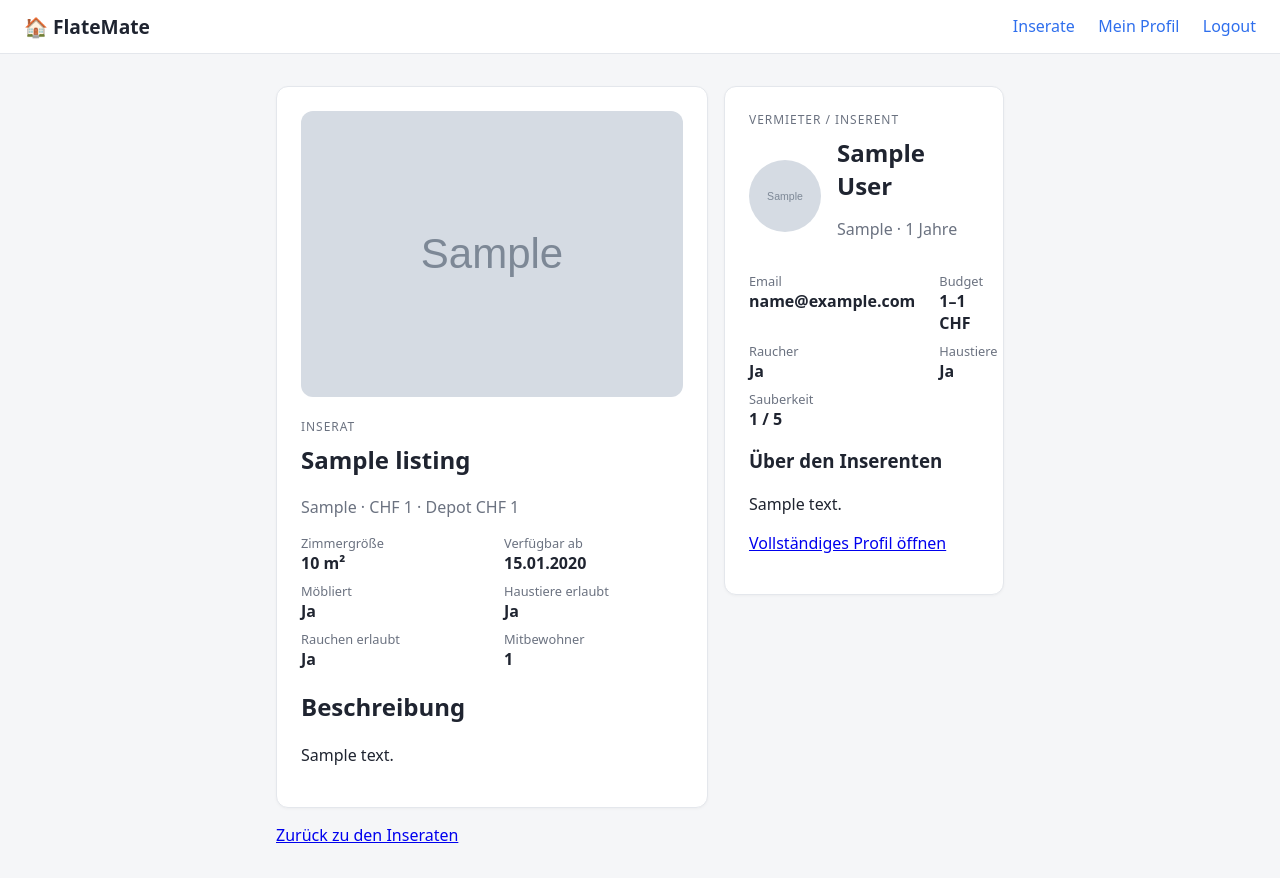
After one commit to Skormer/WebDev-Project, a Flask app: page /listings/1 in a window 1280 px wide. The commit adds this page. Run offline with Flask 3, Linux system fonts and the light colour scheme; a user stored in the database is signed in; tables that the repository leaves empty hold one stand-in row (values such as "Sample post"); grey boxes marked "Sample" are stand-in pictures.

Commit message:
added listings and profile edit function

```diff
--- a/app/__init__.py
+++ b/app/__init__.py
@@ -14,9 +14,11 @@ def create_app(config_class=Config):
     login_manager.init_app(app)
 
     from .routes.auth import auth_bp
+    from .routes.listings import listings_bp
     from .routes.profile import profile_bp
 
     app.register_blueprint(auth_bp)
+    app.register_blueprint(listings_bp)
     app.register_blueprint(profile_bp)
 
     # Tabellen anlegen (nur neue; bestehende werden NICHT migriert -> siehe BUILD_PLAN.md).
--- /dev/null
+++ b/app/routes/listings.py
@@ -0,0 +1,20 @@
+from flask import Blueprint, render_template
+from flask_login import current_user, login_required
+
+from ..models import Listing
+
+listings_bp = Blueprint("listings", __name__, url_prefix="/listings")
+
+
+@listings_bp.route("/")
+@login_required
+def index():
+    listings = Listing.query.order_by(Listing.created_at.desc()).all()
+    return render_template("listings/index.html", listings=listings)
+
+
+@listings_bp.route("/<int:listing_id>")
+@login_required
+def detail(listing_id):
+    listing = Listing.query.get_or_404(listing_id)
+    return render_template("listings/detail.html", listing=listing, owner=listing.owner)
--- a/app/static/css/style.css
+++ b/app/static/css/style.css
@@ -80,3 +80,66 @@ label { display: block; margin: 0.8rem 0 0.3rem; font-weight: 600; font-size: 0.
 .details dt { font-size: 0.8rem; color: var(--muted); }
 .details dd { margin: 0; font-weight: 600; }
 .bio { line-height: 1.5; }
+
+/* Listings */
+.page-header {
+  display: flex;
+  justify-content: space-between;
+  align-items: flex-start;
+  gap: 1rem;
+  margin-bottom: 1rem;
+}
+.listing-grid {
+  display: grid;
+  grid-template-columns: repeat(auto-fit, minmax(240px, 1fr));
+  gap: 1rem;
+}
+.listing-link {
+  color: inherit;
+  text-decoration: none;
+}
+.listing-card h2 { margin-top: 0.5rem; }
+.listing-image {
+  width: 100%;
+  height: 180px;
+  object-fit: cover;
+  border-radius: 10px;
+  margin-bottom: 0.75rem;
+}
+.listing-link .listing-card {
+  height: 100%;
+  transition: transform 0.15s ease, box-shadow 0.15s ease;
+}
+.listing-link:hover .listing-card {
+  transform: translateY(-2px);
+  box-shadow: 0 8px 20px rgba(0, 0, 0, 0.08);
+}
+.listing-detail-layout {
+  display: grid;
+  grid-template-columns: minmax(0, 1.4fr) minmax(280px, 0.8fr);
+  gap: 1rem;
+  align-items: start;
+}
+.listing-detail-image {
+  width: 100%;
+  max-height: 360px;
+  object-fit: cover;
+  border-radius: 12px;
+  margin-bottom: 1rem;
+}
+.eyebrow {
+  text-transform: uppercase;
+  letter-spacing: 0.08em;
+  font-size: 0.75rem;
+  color: var(--muted);
+  margin: 0 0 0.5rem;
+}
+.listing-details { margin-top: 1rem; }
+.owner-card h2 { margin: 0; }
+.back-link { margin-top: 1rem; }
+
+@media (max-width: 800px) {
+  .listing-detail-layout {
+    grid-template-columns: 1fr;
+  }
+}
--- a/app/templates/base.html
+++ b/app/templates/base.html
@@ -11,6 +11,7 @@
     <a class="brand" href="{{ url_for('index') }}">🏠 FlateMate</a>
     <nav>
       {% if current_user.is_authenticated %}
+        <a href="{{ url_for('listings.index') }}">Inserate</a>
         <a href="{{ url_for('profile.me') }}">Mein Profil</a>
         <a href="{{ url_for('auth.logout') }}">Logout</a>
       {% else %}
--- /dev/null
+++ b/app/templates/listings/detail.html
@@ -0,0 +1,63 @@
+{% extends "base.html" %}
+{% block title %}{{ listing.title }} · FlateMate{% endblock %}
+
+{% block content %}
+<div class="listing-detail-layout">
+  <section class="card listing-detail-card">
+    {% if listing.photo_url %}
+      <img class="listing-detail-image" src="{{ listing.photo_url }}" alt="{{ listing.title }}">
+    {% endif %}
+
+    <p class="eyebrow">Inserat</p>
+    <h1>{{ listing.title }}</h1>
+    <p class="muted">{{ listing.location }} · CHF {{ listing.rent }}{% if listing.deposit %} · Depot CHF {{ listing.deposit }}{% endif %}</p>
+
+    <dl class="details listing-details">
+      <div><dt>Zimmergröße</dt><dd>{{ listing.room_size or '–' }} m²</dd></div>
+      <div><dt>Verfügbar ab</dt><dd>{{ listing.available_from.strftime('%d.%m.%Y') if listing.available_from else '–' }}</dd></div>
+      <div><dt>Möbliert</dt><dd>{{ 'Ja' if listing.furnished else 'Nein' }}</dd></div>
+      <div><dt>Haustiere erlaubt</dt><dd>{{ 'Ja' if listing.pets_allowed else 'Nein' }}</dd></div>
+      <div><dt>Rauchen erlaubt</dt><dd>{{ 'Ja' if listing.smoking_allowed else 'Nein' }}</dd></div>
+      <div><dt>Mitbewohner</dt><dd>{{ listing.flatmates if listing.flatmates is not none else '–' }}</dd></div>
+    </dl>
+
+    <h2>Beschreibung</h2>
+    <p class="bio">{{ listing.description }}</p>
+  </section>
+
+  <aside class="card owner-card">
+    <p class="eyebrow">Vermieter / Inserent</p>
+    <div class="profile-header">
+      {% if owner.foto_url %}
+        <img class="avatar" src="{{ owner.foto_url }}" alt="Foto von {{ owner.name }}">
+      {% else %}
+        <div class="avatar avatar-placeholder">{{ owner.name[0]|upper }}</div>
+      {% endif %}
+      <div>
+        <h2>{{ owner.name }}</h2>
+        <p class="muted">
+          {% if owner.beruf %}{{ owner.beruf }}{% endif %}
+          {% if owner.alter %} · {{ owner.alter }} Jahre{% endif %}
+        </p>
+      </div>
+    </div>
+
+    <dl class="details listing-details">
+      <div><dt>Email</dt><dd>{{ owner.email }}</dd></div>
+      <div><dt>Budget</dt><dd>{% if owner.budget_min or owner.budget_max %}{{ owner.budget_min or '?' }}–{{ owner.budget_max or '?' }} CHF{% else %}–{% endif %}</dd></div>
+      <div><dt>Raucher</dt><dd>{{ 'Ja' if owner.raucher else 'Nein' }}</dd></div>
+      <div><dt>Haustiere</dt><dd>{{ 'Ja' if owner.haustiere else 'Nein' }}</dd></div>
+      <div><dt>Sauberkeit</dt><dd>{{ owner.sauberkeit ~ ' / 5' if owner.sauberkeit else '–' }}</dd></div>
+    </dl>
+
+    {% if owner.bio %}
+      <h3>Über den Inserenten</h3>
+      <p class="bio">{{ owner.bio }}</p>
+    {% endif %}
+
+    <p class="muted"><a href="{{ url_for('profile.view', user_id=owner.id) }}">Vollständiges Profil öffnen</a></p>
+  </aside>
+</div>
+
+<p class="muted back-link"><a href="{{ url_for('listings.index') }}">Zurück zu den Inseraten</a></p>
+{% endblock %}
--- a/app/templates/profile.html
+++ b/app/templates/profile.html
@@ -39,7 +39,7 @@
   {% endif %}
 
   {% if own %}
-    <p class="muted"><em>Profil bearbeiten folgt in einem späteren Schritt.</em></p>
+    <p class="muted"><a href="{{ url_for('profile.edit') }}">Profil bearbeiten</a></p>
   {% endif %}
 </div>
 {% endblock %}
--- a/requirements.txt
+++ b/requirements.txt
@@ -1,5 +1,6 @@
 blinker
 click
+dotenv
 email-validator
 Flask
 python-dotenv
```
Also changed, not shown: BUILD_PLAN.md (+4 -4 lines), app/forms.py (+32 -1 lines), app/models.py (+25 -0 lines), app/routes/profile.py (+40 -1 lines), app/templates/listings/index.html (added, +32 -0 lines), app/templates/profile_edit.html (added, +46 -0 lines), seed.py (+96 -3 lines), README.md, changelog.md, 1 other file.
